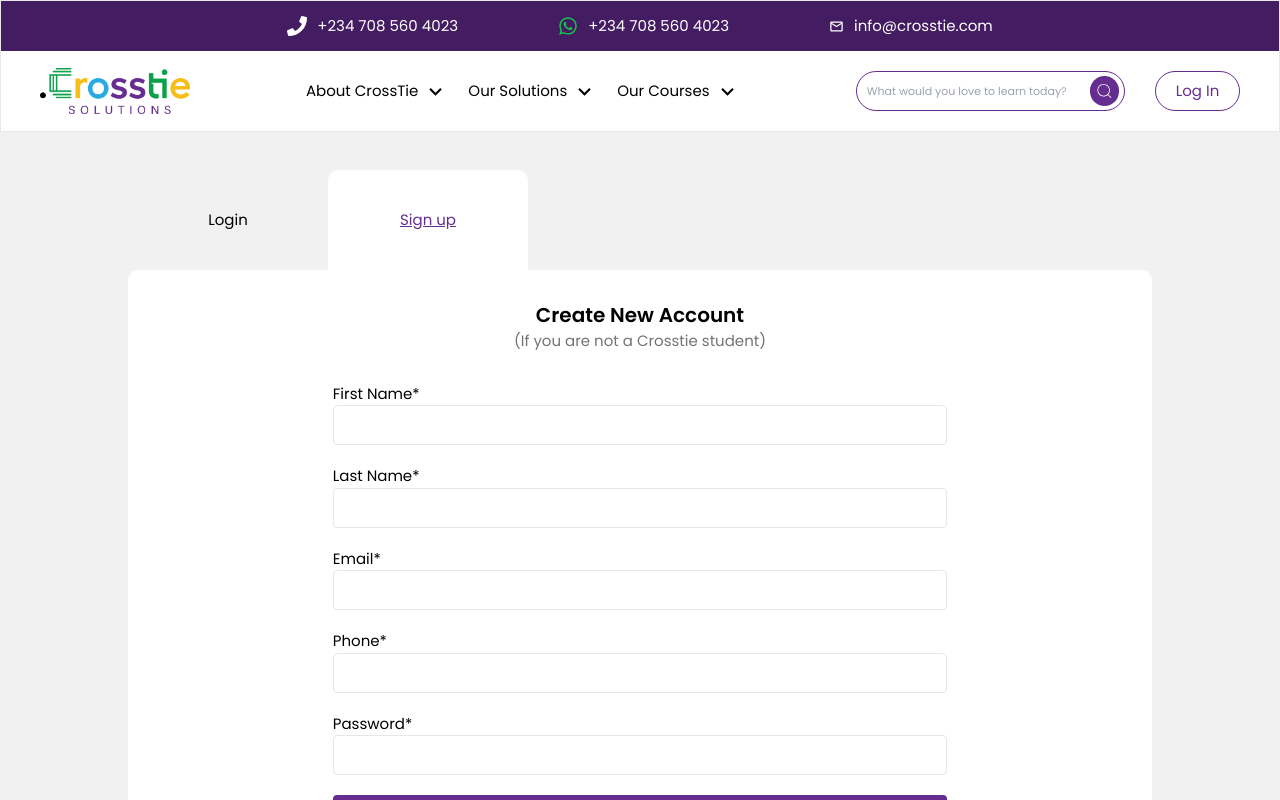
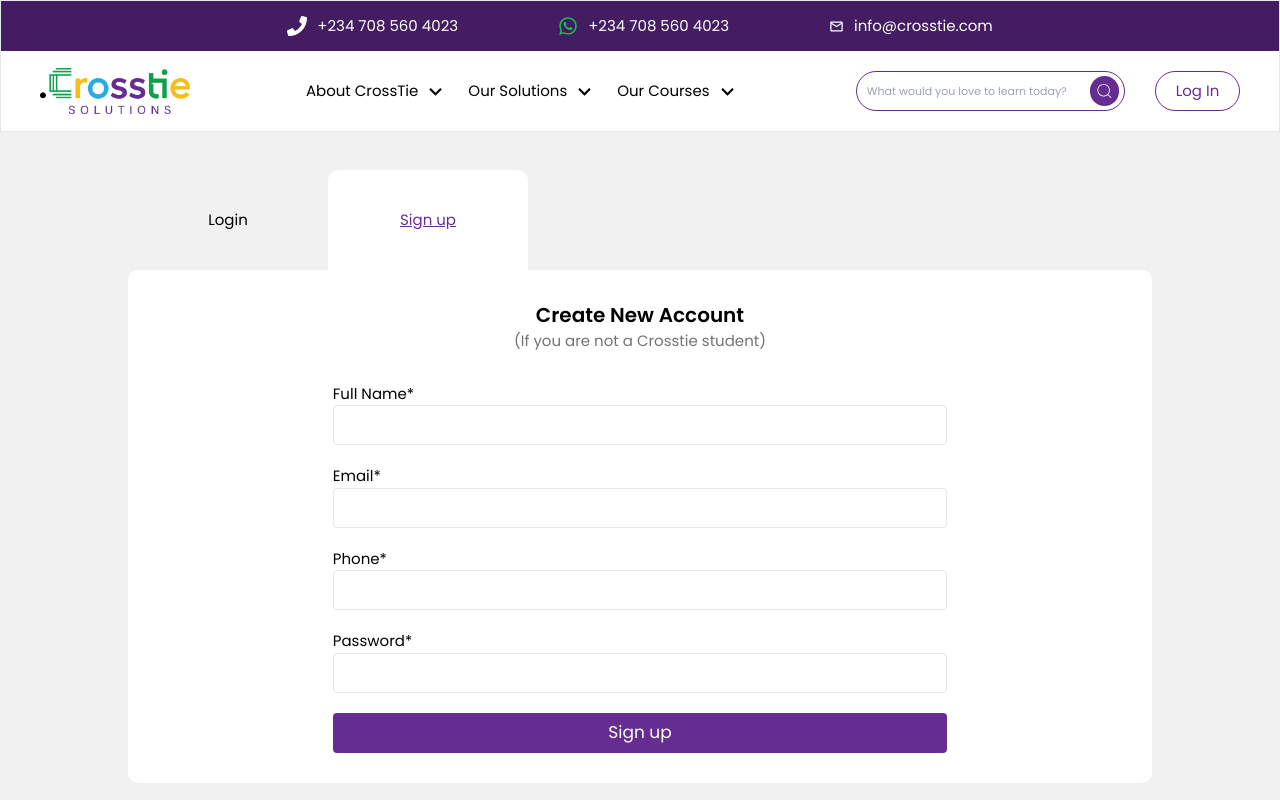
Before and after one commit to Crosstie-Solutions/website-frontend, a React (Vite) app: page /login in a window 1280 px wide. Both pictures are taken after a click on the button "Sign up". Shown: the top 800 px of the page. Built offline with nearby package versions, Linux system fonts and the light colour scheme; no server answers.

Commit message:
working on enrollment

```diff
--- a/src/pages/LoginSignupPage/LoginSignupPage.jsx
+++ b/src/pages/LoginSignupPage/LoginSignupPage.jsx
@@ -47,16 +47,11 @@ function LoginSignupPage() {
 
           <div className="flex flex-col items-center gap-2 large:px-0 small:px-1 large:w-60 small:w-100">
             <div className="flex flex-col h-auto w-100">
-              <label htmlFor="">First Name*</label>
+              <label htmlFor="">Full Name*</label>
 
               <input type="text" className="p-1 border rounded h-40px w-100" />
             </div>
 
-            <div className="flex flex-col h-auto w-100">
-              <label htmlFor="">Last Name*</label>
-
-              <input type="text" className="p-1 border rounded h-40px w-100" />
-            </div>
 
             <div className="flex flex-col h-auto w-100">
               <label htmlFor="">Email*</label>
```
